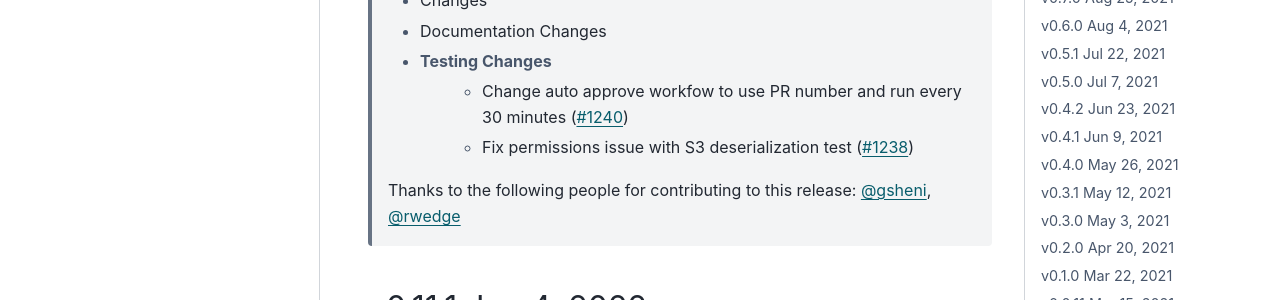
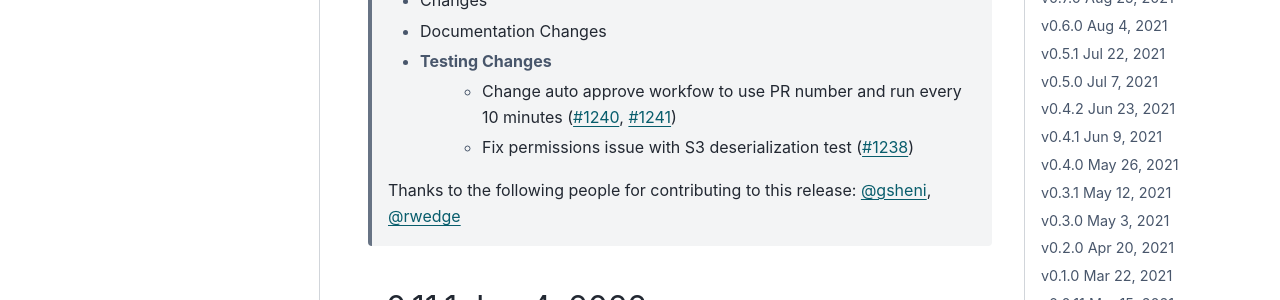
Before and after one commit to alteryx/woodwork, a Sphinx documentation site: the page built from docs/source/release_notes.rst, in a window 1280 px wide and 900 px high. Shown: the part 421-721 px from the top of the window. Built offline with Sphinx 7.4.7 and the PyData theme 0.15.4, drawn with Linux system fonts in a browser that asks for light colours; comment, search, counter and statistics services are not loaded.

Commit message:
Change auto approve dependency schedule to once every 10 minutes (#1241)
* Update README.md

* Update auto_approve_dependency_PRs.yml

* Update release_notes.rst

* Update auto_approve_dependency_PRs.yml

* Update release_notes.rst

```diff
--- a/docs/source/release_notes.rst
+++ b/docs/source/release_notes.rst
@@ -11,7 +11,7 @@
     * Changes
     * Documentation Changes
     * Testing Changes
-        * Change auto approve workfow to use PR number and run every 30 minutes (:pr:`1240`)
+        * Change auto approve workfow to use PR number and run every 10 minutes (:pr:`1240`, :pr:`1241`)
         * Fix permissions issue with S3 deserialization test (:pr:`1238`)
 
     Thanks to the following people for contributing to this release:
```
Also changed, not shown: README.md (+1 -1 lines), 1 other file.
